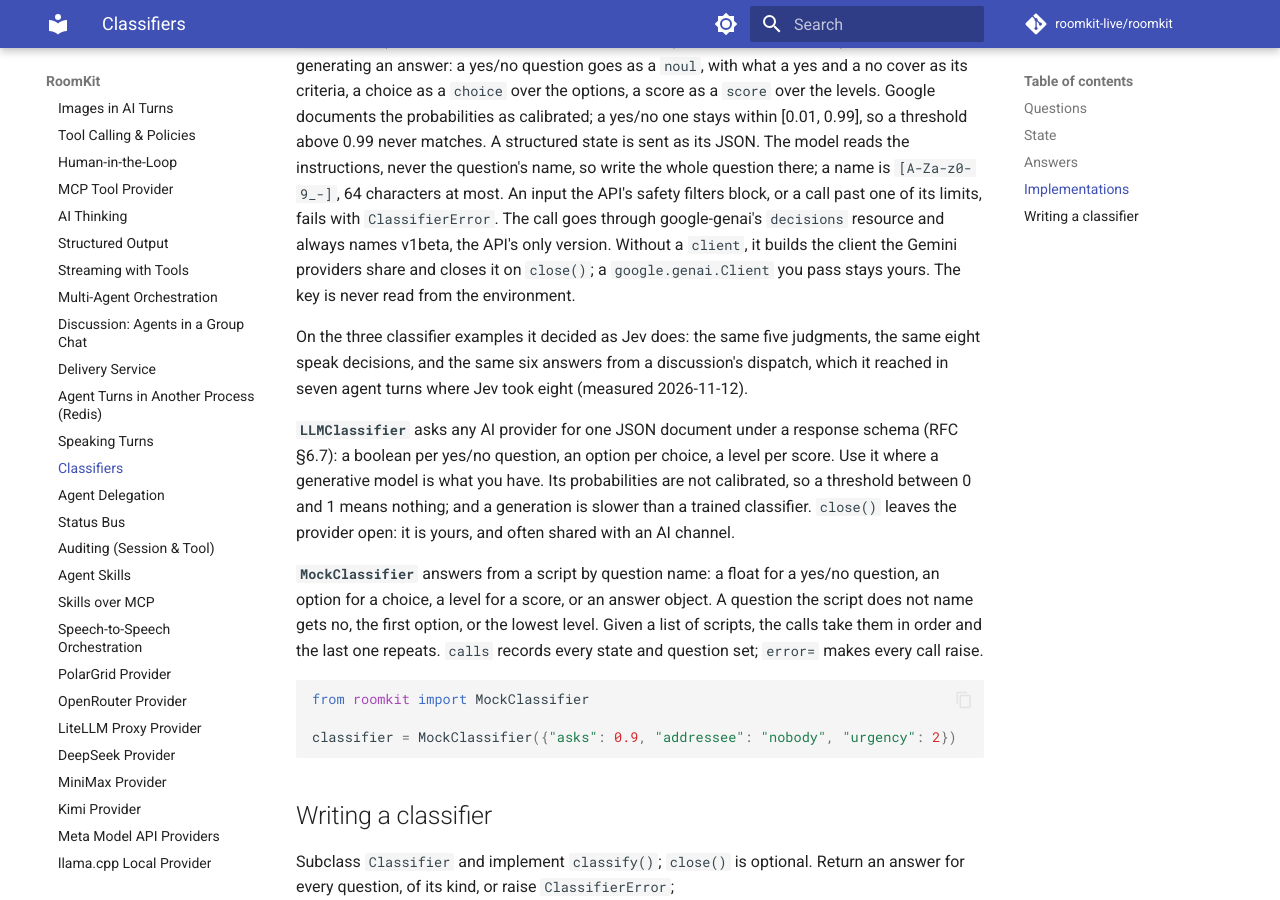
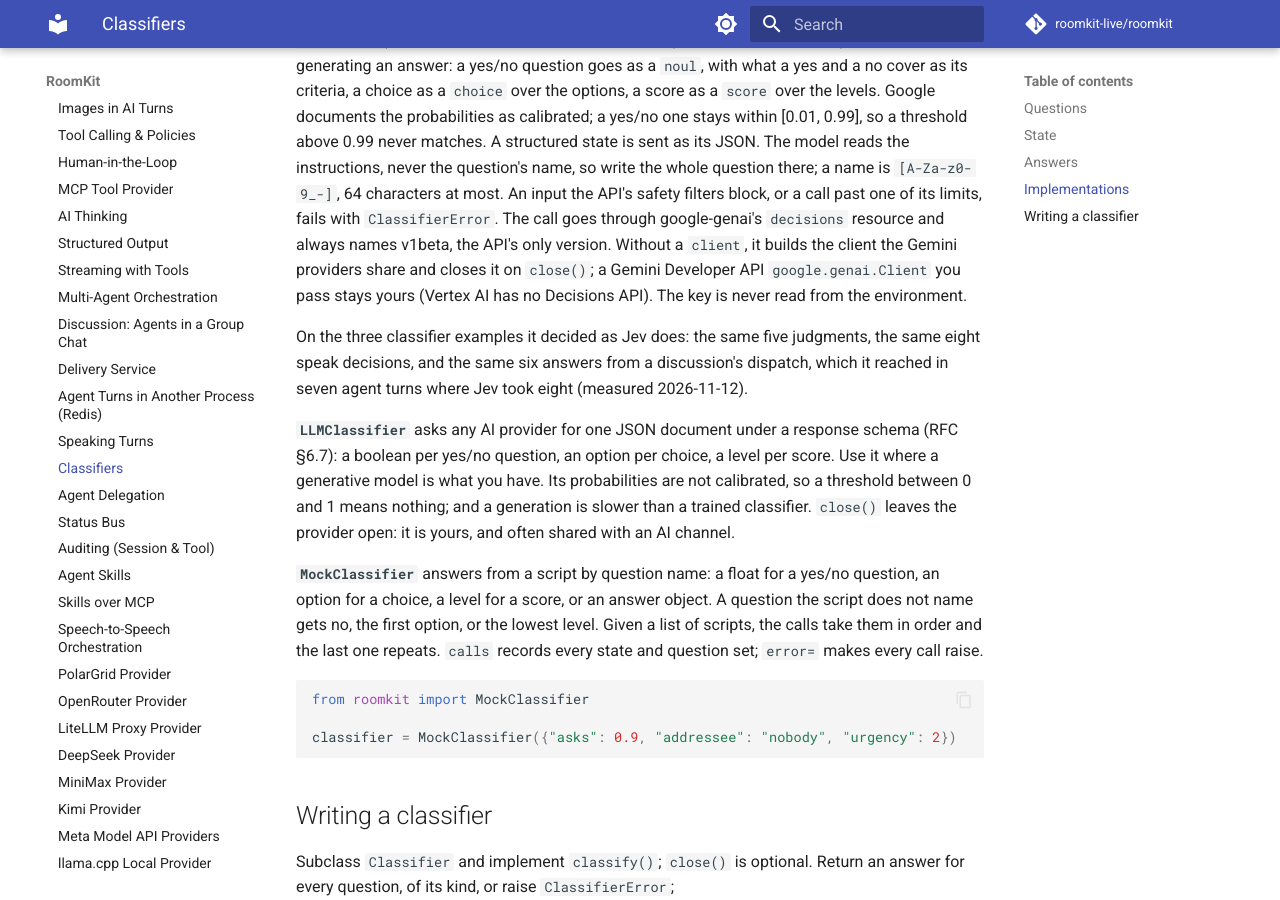
Before and after one commit to roomkit-live/roomkit-docs, an MkDocs documentation site: the page built from docs/guides/classifiers.md, in a window 1280 px wide and 900 px high, scrolled down 5020 px. Built offline with MkDocs 1.6.1 and Material for MkDocs 9.7.7, drawn with Linux system fonts in a browser that asks for light colours; comment, search, counter and statistics services are not loaded.

Commit message:
docs(gemini): the gemini extras take google-genai 3.2
architecture.md, technical.md, the image-generation and the STT/TTS
guides named google-genai>=2.25.0; roomkit's gemini and realtime-gemini
extras now take google-genai[httpx]>=3.2,<4. The classifiers guide says a
lent client is a Developer API one: Vertex AI has no Decisions API.

```diff
--- a/docs/guides/classifiers.md
+++ b/docs/guides/classifiers.md
@@ -189,8 +189,9 @@ question there; a name is `[A-Za-z0-9_-]`, 64 characters at most. An input the
 API's safety filters block, or a call past one of its limits, fails with
 `ClassifierError`. The call goes through google-genai's `decisions` resource
 and always names v1beta, the API's only version. Without a `client`, it builds
-the client the Gemini providers share and closes it on `close()`; a
-`google.genai.Client` you pass stays yours. The key is never read from the
+the client the Gemini providers share and closes it on `close()`; a Gemini
+Developer API `google.genai.Client` you pass stays yours (Vertex AI has no
+Decisions API). The key is never read from the
 environment.
 
 On the three classifier examples it decided as Jev does: the same five
```
Also changed, not shown: docs/architecture.md (+2 -2 lines), docs/guides/image-generation.md (+1 -1 lines), docs/guides/stt-tts-providers.md (+2 -2 lines), docs/technical.md (+2 -2 lines).
